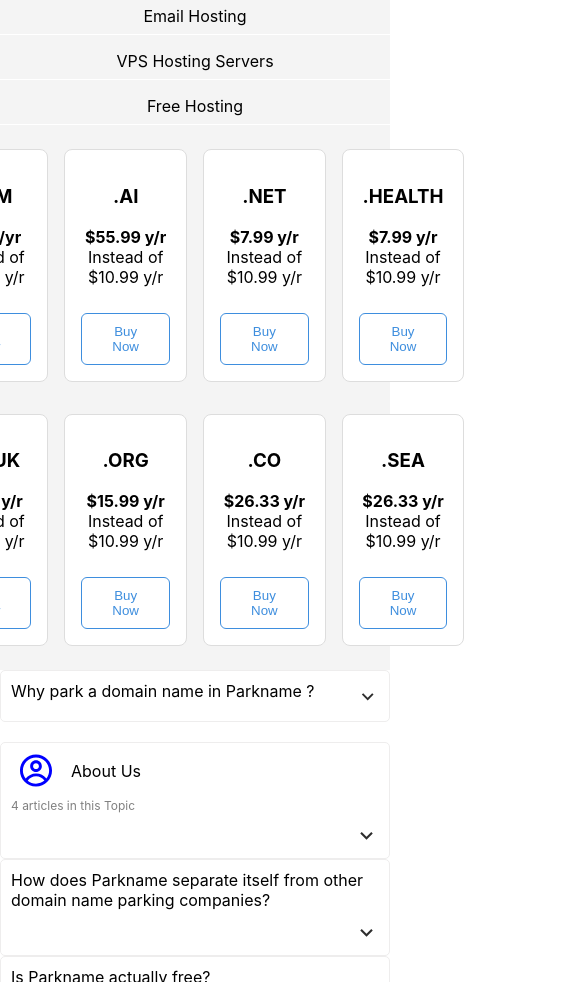
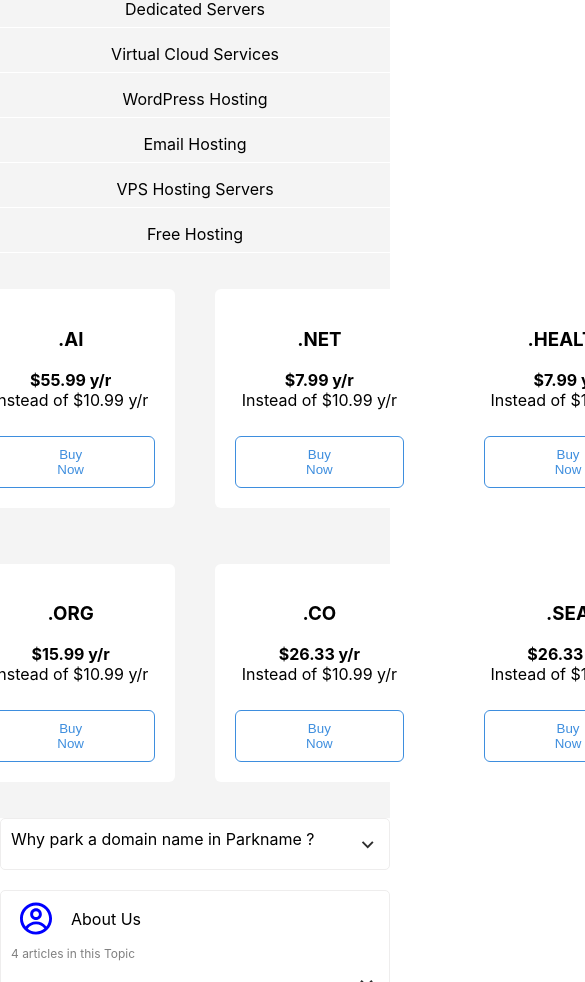
Before and after one commit to FestaMazreku/react-js, a React (Create React App) app: page / in a window 390 px wide. Shown: the part 4949-5931 px from the top of the page, 585 px wide, since content can reach past the window. Built offline with nearby package versions, Linux system fonts and the light colour scheme.

Commit message:
Fixing the responsiveness

```diff
--- a/src/components/Popup.js
+++ b/src/components/Popup.js
@@ -42,7 +42,6 @@
           <div class="container">
             <div className="color-right">
               <p style={{ color: "blue" }}>Change Theme</p>
-
               <br />
               <br />
               <br />
--- a/src/components/card.css
+++ b/src/components/card.css
@@ -1,7 +1,8 @@
 .wrapper {
-  display: flex;
-  flex-wrap: wrap;
-  justify-content: center;
+  display: grid;
+  grid-template-columns:
+  repeat(auto-fit, minmax(350px, 1fr));
+  gap: 1rem;
 }
 
 .card {
--- a/src/components/tab.css
+++ b/src/components/tab.css
@@ -22,27 +22,41 @@
     color: black;
 }
 
-@media only screen and (max-width: 1024px) {
-    .tab {
-      flex: 0 0 calc(25% - 20px);
-    }
+.responsivecard {
+  border: 0px solid #ddd;
+  padding: 20px;
+  border-radius: 6px;
+  text-align: center;
+  background-color: white;
+  grid-template-columns: repeat(auto-fit, minmax(350px, 1fr));
+  margin: 20px;
 }
 
- @media only screen and (max-width: 768px) {
-    .tab {
-      flex: 0 0 calc(33.33% - 20px);
-    }
+.button {
+  margin-top: 10px;
+  padding: 10px 70px;
+  border: 1px solid #3E8EDE;
+  border-radius: 6px;
+  background-color: white;
+  color: #3E8EDE;
 }
 
-@media only screen and (max-width: 480px) {
-    .tab {
-      flex: 0 0 calc(50% - 20px);
-    }
+@media only screen and (max-width: 1024px) {
+    .tabs-container {
+      flex-direction: column;
     }
 
-@media only screen and (max-width: 340px) {
     .tab {
-      flex: 0 0 calc(100% - 20px);
+      margin-right: 0;
+      margin-bottom: 8px;
+    }
+
+    .tab.active {
+      border-bottom: 1px solid white;
+    }
+
+    .tab:last-child {
+      margin-bottom: 0;
     }
 }
 
@@ -64,3 +78,22 @@
     margin-bottom: 0;
   }
 }
+
+@media only screen and (max-width: 480px) {
+  .tabs-container {
+    flex-direction: column;
+  }
+
+  .tab {
+    margin-right: 0;
+    margin-bottom: 8px;
+  }
+
+  .tab.active {
+    border-bottom: 1px solid white;
+  }
+
+  .tab:last-child {
+    margin-bottom: 0;
+  }
+}
--- a/src/components/tab.js
+++ b/src/components/tab.js
@@ -1,38 +1,17 @@
 import React, { useState } from "react";
-import './tab.css';
+import "./tab.css";
 
 const ResponsiveCard = ({ title, content }) => (
-  <div
-    style={{
-      border: "1px solid #ddd",
-      padding: "16px",
-      margin: "8px",
-      borderRadius: "8px",
-      textAlign: "center",
-      background: "white",
-      width: "calc(25% - 16px)",
-      boxSizing: "border-box",
-      flex: "0 0 calc(25% - 16px)",
-    }}
-  >
+  <div className="responsivecard">
+    <div>
       <h3>{title}</h3>
       <p
         dangerouslySetInnerHTML={{
           __html: content.replace("Instead of", "<br> Instead of"),
         }}
       />
-    <button
-      style={{
-        marginTop: "10px",
-        padding: "10px 30px",
-        border: "1px solid #3E8EDE",
-        borderRadius: "6px",
-        background: "white",
-        color: "#3E8EDE",
-      }}
-    >
-      Buy Now
-    </button>
+      <button className="button">Buy Now</button>
+    </div>
   </div>
 );
 
@@ -40,9 +19,11 @@
   const [selectedTab, setSelectedTab] = useState(0);
 
   const chunkArray = (arr, size) => {
-    return arr ? Array.from({ length: Math.ceil(arr.length / size) }, (v, i) =>
+    return arr
+      ? Array.from({ length: Math.ceil(arr.length / size) }, (v, i) =>
           arr.slice(i * size, i * size + size)
-    ) : [];
+        )
+      : [];
   };
 
   const rowsOfCards = chunkArray(tabData[selectedTab].cards, 4);
@@ -61,11 +42,17 @@
         ))}
       </div>
 
-      <div style={{ display: "flex", flexWrap: "wrap", justifyContent: "center" }}>
+      <div
+        style={{ display: "flex", flexWrap: "wrap", justifyContent: "center" }}
+      >
         {rowsOfCards.map((row, rowIndex) => (
           <div key={rowIndex} style={{ display: "flex", marginBottom: "16px" }}>
             {row.map((card, cardIndex) => (
-              <ResponsiveCard key={cardIndex} title={card.title} content={card.content} />
+              <ResponsiveCard
+                key={cardIndex}
+                title={card.title}
+                content={card.content}
+              />
             ))}
           </div>
         ))}
```
Also changed, not shown: src/components/Popup.css (line endings or trailing spaces), src/components/card.js (renamed from src/components/card.jsx), src/components/usestate2.css (line endings or trailing spaces), src/components/usestate2.js (line endings or trailing spaces). Lines whose indentation alone changed are shown as unchanged.
